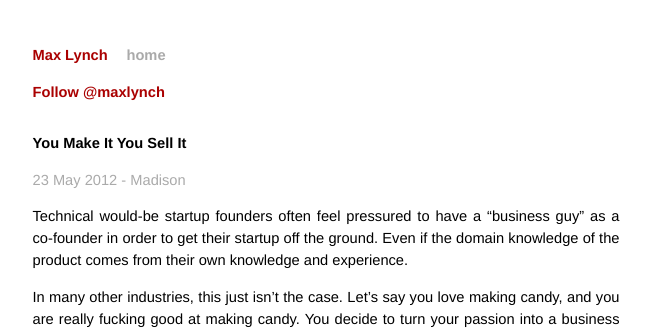
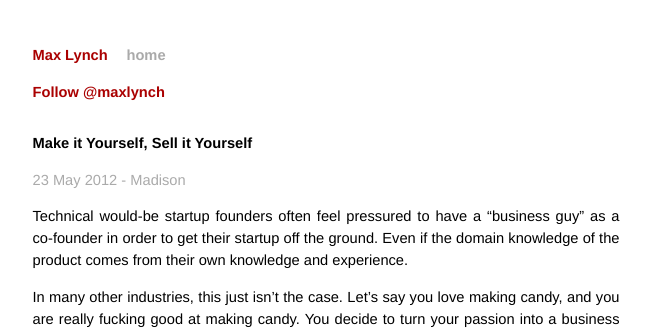
Before and after one commit to mlynch/mlynch.github.com, a Jekyll site: the page built from _posts/2012-05-23-you-make-it-you-sell-it.markdown, in a window 1280 px wide. Shown: the top 329 px of the page, without its empty margins (314-965 px from the left). Built offline with Jekyll 4.4.1, drawn with Linux system fonts in a browser that asks for light colours; Markdown is read by kramdown in place of the engine named in the settings; comment, search, counter and statistics services are not loaded.

Commit message:
Changed title

```diff
--- a/_posts/2012-05-23-you-make-it-you-sell-it.markdown
+++ b/_posts/2012-05-23-you-make-it-you-sell-it.markdown
@@ -1,6 +1,6 @@
 ---
 layout: post
-title: You Make It You Sell It
+title: Make it Yourself, Sell it Yourself
 category: Blog
 tags: startups
 year: 2012
```
